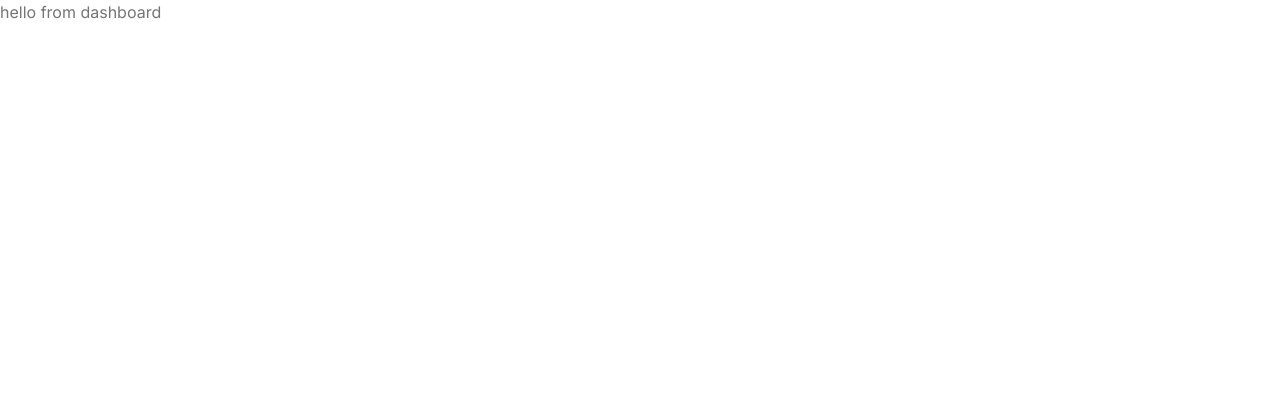
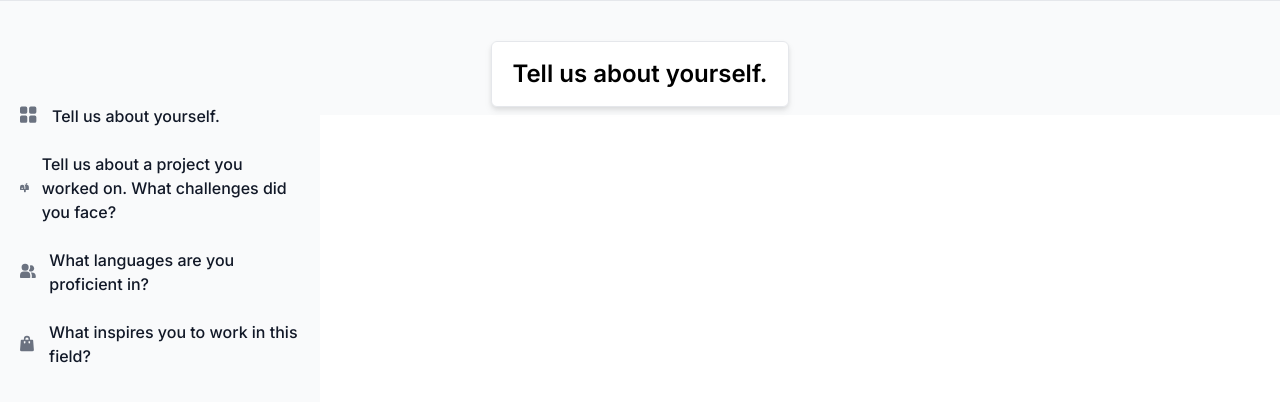
Before and after one commit to CaesarSaleh/GetHired.ai, a Next.js app in the folder frontend/: page /dashboard in a window 1280 px wide. Shown: the top 402 px of the page. Built offline with nearby package versions, Linux system fonts and the light colour scheme; no server answers; grey boxes are pictures that could not be loaded.

Commit message:
pushing updates

```diff
--- a/frontend/app/dashboard/page.js
+++ b/frontend/app/dashboard/page.js
@@ -1,15 +1,106 @@
 'use client'
 import { useRouter } from 'next/navigation'
 import React, {useEffect, useState} from 'react'
+import Sidebar from './Sidebar'
+import NavIcon from './NavIcon'
 // import { useAuth } from './context/AuthContext'
+import Webcam from "react-webcam";
 
+export default function Dashboard() {
+    const WebcamComponent = () => <Webcam/>;
+    let iconTitles = [
+        "Tell us about yourself.",
+        "Tell us about a project you worked on. What challenges did you face?",
+        "What languages are you proficient in?",
+        "What inspires you to work in this field?"
+    ]
+    let iconCodes = [
+        "M6.143 0H1.857A1.857 1.857 0 0 0 0 1.857v4.286C0 7.169.831 8 1.857 8h4.286A1.857 1.857 0 0 0 8 6.143V1.857A1.857 1.857 0 0 0 6.143 0Zm10 0h-4.286A1.857 1.857 0 0 0 10 1.857v4.286C10 7.169 10.831 8 11.857 8h4.286A1.857 1.857 0 0 0 18 6.143V1.857A1.857 1.857 0 0 0 16.143 0Zm-10 10H1.857A1.857 1.857 0 0 0 0 11.857v4.286C0 17.169.831 18 1.857 18h4.286A1.857 1.857 0 0 0 8 16.143v-4.286A1.857 1.857 0 0 0 6.143 10Zm10 0h-4.286A1.857 1.857 0 0 0 10 11.857v4.286c0 1.026.831 1.857 1.857 1.857h4.286A1.857 1.857 0 0 0 18 16.143v-4.286A1.857 1.857 0 0 0 16.143 10Z",
+        "m17.418 3.623-.018-.008a6.713 6.713 0 0 0-2.4-.569V2h1a1 1 0 1 0 0-2h-2a1 1 0 0 0-1 1v2H9.89A6.977 6.977 0 0 1 12 8v5h-2V8A5 5 0 1 0 0 8v6a1 1 0 0 0 1 1h8v4a1 1 0 0 0 1 1h2a1 1 0 0 0 1-1v-4h6a1 1 0 0 0 1-1V8a5 5 0 0 0-2.582-4.377ZM6 12H4a1 1 0 0 1 0-2h2a1 1 0 0 1 0 2Z",
+        "M14 2a3.963 3.963 0 0 0-1.4.267 6.439 6.439 0 0 1-1.331 6.638A4 4 0 1 0 14 2Zm1 9h-1.264A6.957 6.957 0 0 1 15 15v2a2.97 2.97 0 0 1-.184 1H19a1 1 0 0 0 1-1v-1a5.006 5.006 0 0 0-5-5ZM6.5 9a4.5 4.5 0 1 0 0-9 4.5 4.5 0 0 0 0 9ZM8 10H5a5.006 5.006 0 0 0-5 5v2a1 1 0 0 0 1 1h11a1 1 0 0 0 1-1v-2a5.006 5.006 0 0 0-5-5Z",
+        "M17 5.923A1 1 0 0 0 16 5h-3V4a4 4 0 1 0-8 0v1H2a1 1 0 0 0-1 .923L.086 17.846A2 2 0 0 0 2.08 20h13.84a2 2 0 0 0 1.994-2.153L17 5.923ZM7 9a1 1 0 0 1-2 0V7h2v2Zm0-5a2 2 0 1 1 4 0v1H7V4Zm6 5a1 1 0 1 1-2 0V7h2v2Z"
+    ];
+    const [question, setQuestion] = useState("Tell us about yourself.");
+    return (
+        <>
+            <aside id="default-sidebar"
+                   className="fixed top-20 left-0 z-40 w-80 h-screen transition-transform -translate-x-full sm:translate-x-0"
+                   aria-label="Sidebar">
+                <div className="h-full px-3 py-4 overflow-y-auto bg-gray-50 dark:bg-gray-50">
+                    <ul className="space-y-2 font-medium">
+                        <li onClick={() => {setQuestion(iconTitles[0])}}>
+                            <a href="#"
+                               className="flex items-center p-2 text-gray-900 rounded-lg dark:text-white dark:bg-[#43934b] dark:hover:text-[#43934b] hover:bg-gray-100 dark:hover:bg-white group">
+                                <svg
+                                    className="w-5 h-5 text-gray-500 transition duration-75 dark:text-white group-hover:text-gray-900 dark:group-hover:text-[#43934b]"
+                                    aria-hidden="true" xmlns="http://www.w3.org/2000/svg" fill="currentColor"
+                                    viewBox="0 0 22 21">
+                                    <path d={iconCodes[0]}/>
+                                </svg>
+                                <span className="ms-3">{iconTitles[0]}</span>
+                            </a>
+                        </li>
+                        <li onClick={() => {setQuestion(iconTitles[1])}}>
+                            <a href="#"
+                               className="flex items-center p-2 text-gray-900 rounded-lg dark:text-white dark:bg-[#43934b] dark:hover:text-[#43934b] hover:bg-gray-100 dark:hover:bg-white group">
+                                <svg
+                                    className="w-5 h-5 text-gray-500 transition duration-75 dark:text-white group-hover:text-gray-900 dark:group-hover:text-[#43934b]"
+                                    aria-hidden="true" xmlns="http://www.w3.org/2000/svg" fill="currentColor"
+                                    viewBox="0 0 22 21">
+                                    <path d={iconCodes[1]}/>
+                                </svg>
+                                <span className="ms-3">{iconTitles[1]}</span>
+                            </a>
+                        </li>
+                        <li onClick={() => {setQuestion(iconTitles[2])}}>
+                            <a href="#"
+                               className="flex items-center p-2 text-gray-900 rounded-lg dark:text-white dark:bg-[#43934b] dark:hover:text-[#43934b] hover:bg-gray-100 dark:hover:bg-white group">
+                                <svg
+                                    className="w-5 h-5 text-gray-500 transition duration-75 dark:text-white group-hover:text-gray-900 dark:group-hover:text-[#43934b]"
+                                    aria-hidden="true" xmlns="http://www.w3.org/2000/svg" fill="currentColor"
+                                    viewBox="0 0 22 21">
+                                    <path d={iconCodes[2]}/>
+                                </svg>
+                                <span className="ms-3">{iconTitles[2]}</span>
+                            </a>
+                        </li>
+                        <li onClick={() => {setQuestion(iconTitles[3])}}>
+                            <a href="#"
+                               className="flex items-center p-2 text-gray-900 rounded-lg dark:text-white dark:bg-[#43934b] dark:hover:text-[#43934b] hover:bg-gray-100 dark:hover:bg-white group">
+                                <svg
+                                    className="w-5 h-5 text-gray-500 transition duration-75 dark:text-white group-hover:text-gray-900 dark:group-hover:text-[#43934b]"
+                                    aria-hidden="true" xmlns="http://www.w3.org/2000/svg" fill="currentColor"
+                                    viewBox="0 0 22 21">
+                                    <path d={iconCodes[3]}/>
+                                </svg>
+                                <span className="ms-3">{iconTitles[3]}</span>
+                            </a>
+                        </li>
+                    </ul>
+                </div>
+            </aside>
 
-const Dashboard = () => {
+            <div className="flex h-full justify-center w-full border-gray-200 border-t bg-gray-50 py-2 mb-[10px]">
+                <div className=" h-full pt-8 text-2xl font-semibold">
+                    <div
+                        className="px-[20px] min-w-full p-4 drop-shadow-md rounded-md border bg-white flex flex-col gap-2">
+                        <div className="flex justify-center items-center">{question}</div>
+                    </div>
+                </div>
+            </div>
+            <div className="flex w-full justify-center mb-[10px]">
+                <div className="flex w-[90%] justify-center">
+                    <Webcam/>
+                </div>
+            </div>
+            <div className="w-full flex justify-center">
+                <div className="w-[15px]">
+                    <button type="button" className="bg-[url('/record.svg')] ">
 
-  return (
-<div>
-<p>hello from dashboard</p>
-</div>  );
+                    </button>
+                </div>
+            </div>
+
+        </>
+    );
 }
-
-export default Dashboard
```
Also changed, not shown: 2 other files (tests, documents, lock files or other folders).
